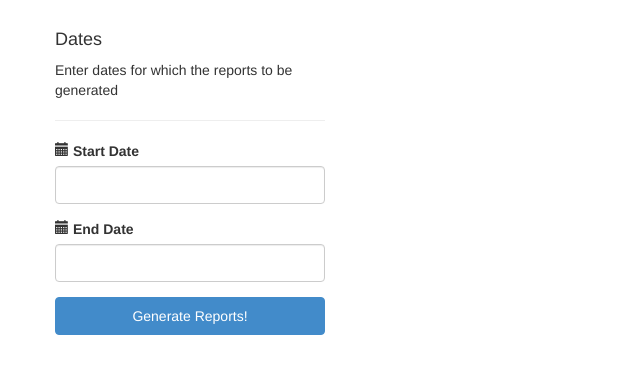
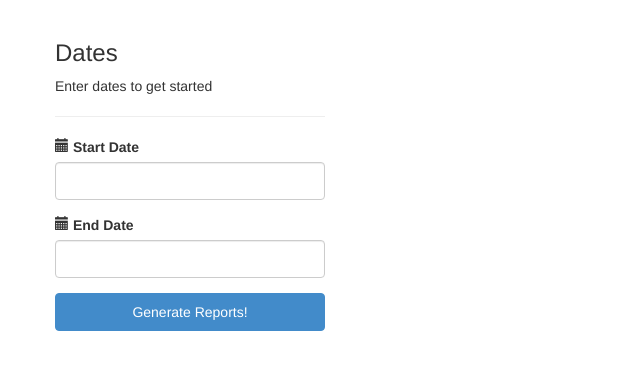
Before and after one commit to hugo506/TimeLogger, a Django app: page /reports/ in a window 1280 px wide. Shown: the part 50-424 px from the top of the page, without its empty margins (0-640 px from the left). Run offline with Django 3.2, Linux system fonts and the light colour scheme; the visitor is signed in with stand-in values (Sample User, id 1).

Commit message:
getting started with reporting

```diff
--- a/activities/views.py
+++ b/activities/views.py
@@ -5,6 +5,7 @@ from django.conf import settings
 from django.contrib.auth.decorators import login_required
 from django.contrib.auth import logout
 from activities.forms import ActivityForm, ReportsDateForm
+import datetime
 
 settings.LOGIN_REDIRECT_URL = "/"
 settings.LOGIN_URL = "/login"
@@ -34,17 +35,24 @@ def index(request):
 @login_required
 def reports(request):
     # check for admin required
-    if request.method == "POST":
-        form = ReportsDateForm(request.POST)
-        if form.is_valid():
-            start_date = form.cleaned_data["start_date"]
-            end_date = form.cleaned_data["end_date"]
+    form = ReportsDateForm()
+    start_date_unclean = request.GET.get("start_date", False)
+    end_date_unclean = request.GET.get("end_date", False)
 
-            return redirect(reverse('reports'))
-    else:
-        form = ReportsDateForm()
-    browser_stats = {'Chrome': 52.9, 'Opera': 20.6, 'Firefox': 27.7}
-    context = {'browser_stats': browser_stats, 'form': form}
+    if not start_date_unclean or not end_date_unclean:
+        return render(request, "activities/reporting.html", {'form' : form })
+
+    start_date = datetime.datetime.strptime(start_date_unclean, "%m/%d/%Y")
+    end_date = datetime.datetime.strptime(end_date_unclean, "%m/%d/%Y")
+    context = { 'form' : form }
+    if start_date and end_date and (start_date < end_date):
+        show_data = True
+        results = {}
+        results['start_date'] = start_date
+        results['end_date'] = end_date
+        results['objects'] = Activity.objects.filter(activity_date__gte=start_date)\
+                                 .filter(activity_date__lte=end_date)
+        context = { 'form' : form, 'show_data' : show_data, 'results': results }
     return render(request, "activities/reporting.html", context)
 
 
--- a/templates/activities/reporting.html
+++ b/templates/activities/reporting.html
@@ -4,12 +4,11 @@
 {% block content %}
 <div class="row">
     <div class="col-lg-3 sidenav">
-        <h4>Dates</h4>
-        <p class="small">Enter dates for which the reports to be generated</p>
+        <h3>Dates</h3>
+        <p class="small">Enter dates to get started</p>
         <hr />
-        <form action="{% url 'reports' %}" method="POST"> {% csrf_token %}
+        <form action="{% url 'reports' %}" method="GET">
             <fieldset>
-
             {% if form.errors %}
             <div class="bs-callout bs-callout-danger">
                 <h4>Oops! There were errors in your form submission</h4>
@@ -20,7 +19,6 @@
                 {% endfor %}
             </div>
             {% endif %}
-
                 <div class="form-group">
                     <label for="id_start_date"><span class="glyphicon glyphicon-calendar"></span>   Start Date</label>
                     <input class="form-control" id="id_start_date" name="start_date" type="text" />
@@ -35,9 +33,25 @@
     </div>
 
 
-    <div class="col-lg-3"></div>
-    <div class="col-lg-3"></div>
-    <div class="col-lg-3"></div>
+    {% if show_data %}
+        <div class="col-lg-9">
+            <h3>Results</h3>
+            <p>Showing data from {{ results.start_date }} - {{ results.end_date }}</p>
+            <hr />
+        </div>
+        <div class="row">
+            <div class="col-lg-3">
+                <ul>
+                    {% for obj in results.objects %}
+                    <li> {{ obj.description }} - {{ obj.activity_type }}</li>
+                    {% endfor %}
+                </ul>
+            </div>
+            <div class="col-lg-3"></div>
+            <div class="col-lg-3"></div>
+        </div>
+    {% endif %}
+
 </div>
 
 <div class="row">
--- a/timesheet/urls.py
+++ b/timesheet/urls.py
@@ -15,5 +15,4 @@ urlpatterns = patterns('',
 
     url(r'^reports/$', views.reports, name="reports"),
 
-    url(r'^admin/', include(admin.site.urls))
-)
+    url(r'^admin/', include(admin.site.urls)))
```
